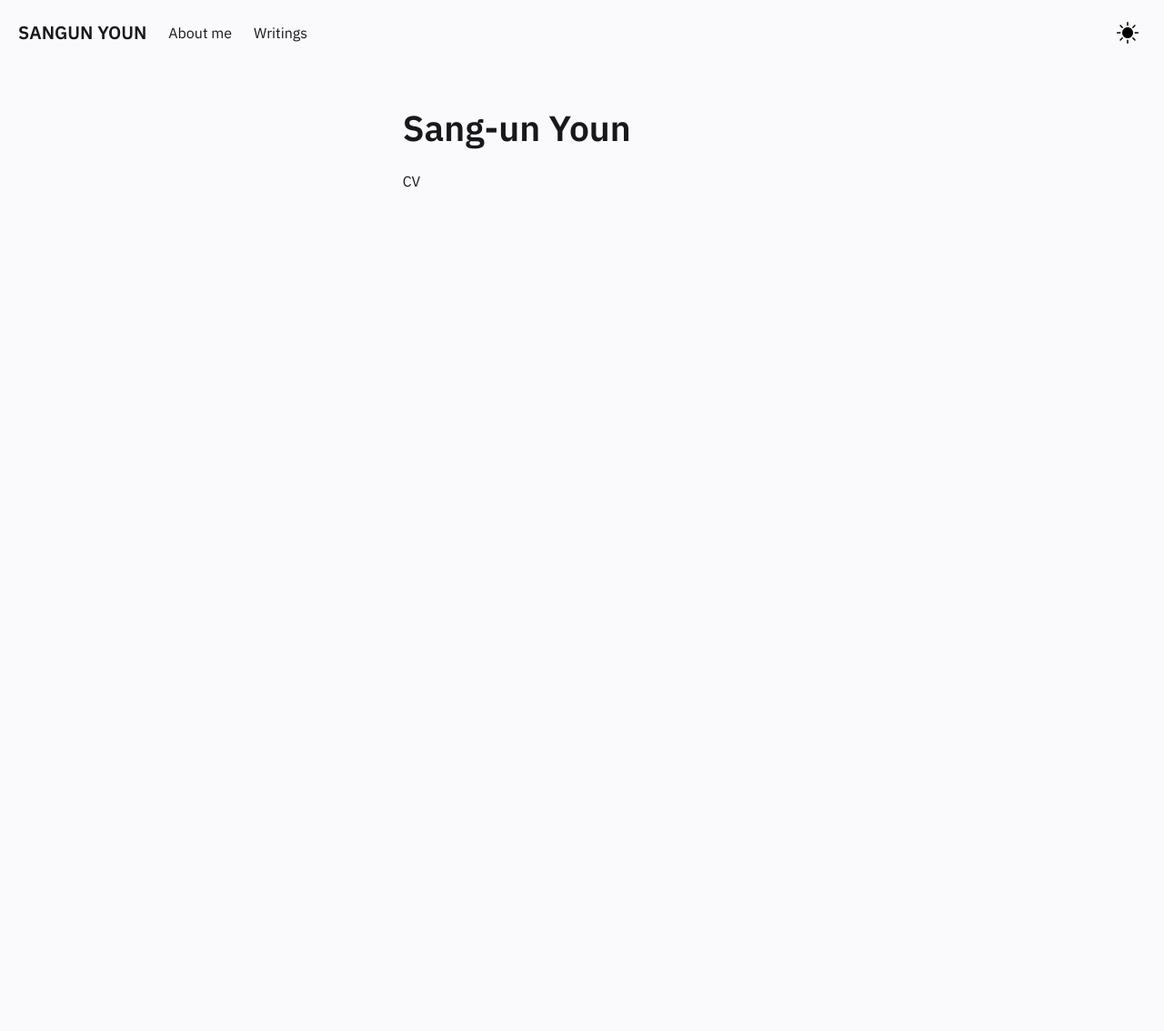
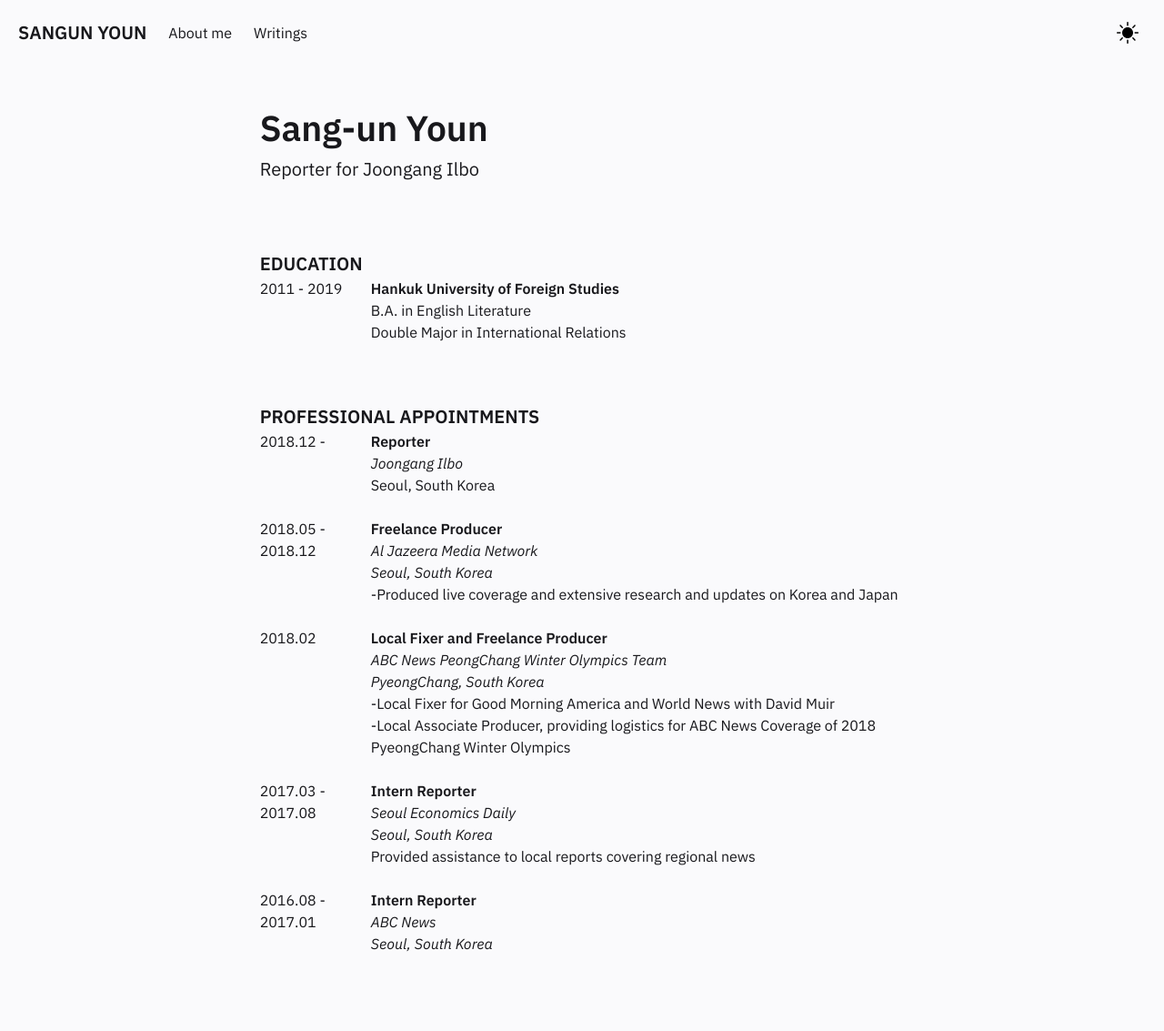
Before and after one commit to ysudream/ysudream.github.io, a Jekyll site: the page built from pages/me.md, in a window 1280 px wide. Shown: the whole page at 91% size. Built offline with Jekyll 4.4.1, drawn with Linux system fonts in a browser that asks for light colours; before the commit the page ends 900 px from its top, so only the background shows below that.

Commit message:
added biography and modified CSS

```diff
--- a/_includes/About.html
+++ b/_includes/About.html
@@ -1,9 +1,33 @@
-<div class="column is-4">
+<div class="column is-7">
     <div class="block homeblock">
+
     <h1>Sang-un Youn</h1>
+    <h5>Reporter for Joongang Ilbo</h5>
+    <p><h1>　</h1>
+        <h4>EDUCATION</h4>
+        <div class='columns'>
+            <div class='column is-2'>2011 - 2019</div><div class='column is-5'><b>Hankuk University of Foreign Studies</b><br>B.A. in English Literature<br>Double Major in International Relations</div>
+        </div>
+    </p>
 
-    <p>
-        CV
+    <p><h3>　</h3>
+        <h4>PROFESSIONAL APPOINTMENTS</h4>
+        <div class='columns'>
+            <div class='column is-2'>2018.12 - </div><div class='column'><b>Reporter</b><br><i>Joongang Ilbo</i><br>Seoul, South Korea</div>
+        </div>
+        <div class='columns'>
+            <div class='column is-2'>2018.05 - 2018.12</div><div class='column'><b>Freelance Producer</b><br><i>Al Jazeera Media Network</i><br><i>Seoul, South Korea</i><br>-Produced live coverage and extensive research and updates on Korea and Japan<br></div>
+        </div>
+        <div class='columns'>
+            <div class='column is-2'>2018.02 </div><div class='column'><b>Local Fixer and Freelance Producer</b><br><i>ABC News PeongChang Winter Olympics Team</i><br><i>PyeongChang, South Korea</i><br>-Local Fixer for Good Morning America and World News with David Muir <br>-Local Associate Producer, providing logistics for ABC News Coverage of 2018 PyeongChang Winter Olympics</div>
+        </div>
+        <div class='columns'>
+            <div class='column is-2'>2017.03 - 2017.08 </div><div class='column'><b>Intern Reporter</b><br><i>Seoul Economics Daily</i><br><i>Seoul, South Korea</i><br>Provided assistance to local reports covering regional news</div>
+        </div>
+        <div class='columns'>
+            <div class='column is-2'>2016.08 - 2017.01 </div><div class='column'><b>Intern Reporter</b><br><i>ABC News</i><br><i>Seoul, South Korea</i></div>
+        </div>
+
     </p>
 
     </div>
--- a/_includes/FeedContent.html
+++ b/_includes/FeedContent.html
@@ -3,7 +3,5 @@
 
     <p>This page offers my sample writings upon various topics that includes International Relations, Finance, and Journalism.
     The writings below were never submitted to any kind of academic journals, as it only intends to keep score of the writer's skills of logical thinking, academic writing and basic knowledge each matters and subjects.</p>
-    <p>Please be noted that all the pieces are written by one author, the owner of this website. Citations and references included in the sample writings abide by the Chigago Manual Style.</p>
-
-
+    <p>Please be noted that all the writings and opinions belong to the author himself, not the company and organziation he is working for. </p>
     </div>
--- a/_includes/Homepage.html
+++ b/_includes/Homepage.html
@@ -1,4 +1,4 @@
-<div class="column is-4">
+<div class="column is-7">
     <div class="block homeblock">
     <h1>Jekyll Garden Homepage</h1>
 
```
